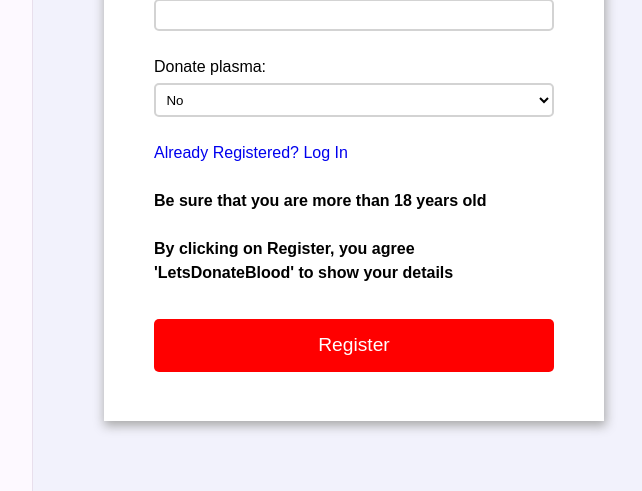
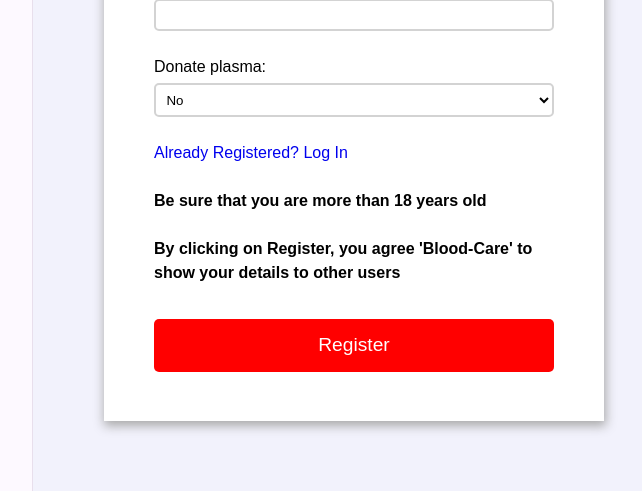
Before and after one commit to giftforyouclub/1234, a Django app: page /register in a window 1280 px wide. Shown: the part 876-1367 px from the top of the page, without its empty margins (271-913 px from the left). Run offline with Django 3.2, Linux system fonts and the light colour scheme; data that the repository does not hold is empty; parts of the project's set-up code (start-up, migrations or seed data) failed here and were passed over; some libraries are stand-ins or nearby versions.

Commit message:
Update register.html

```diff
--- a/BloodDonation/account/templates/account/register.html
+++ b/BloodDonation/account/templates/account/register.html
@@ -54,7 +54,7 @@
                             </p>
                             <br>
                             <p>
-                                <b>By clicking on Register, you agree 'LetsDonateBlood' to show your details</b>
+                                <b>By clicking on Register, you agree 'Blood-Care' to show your details to other users</b>
                             </p>
                             <br>
 
```
